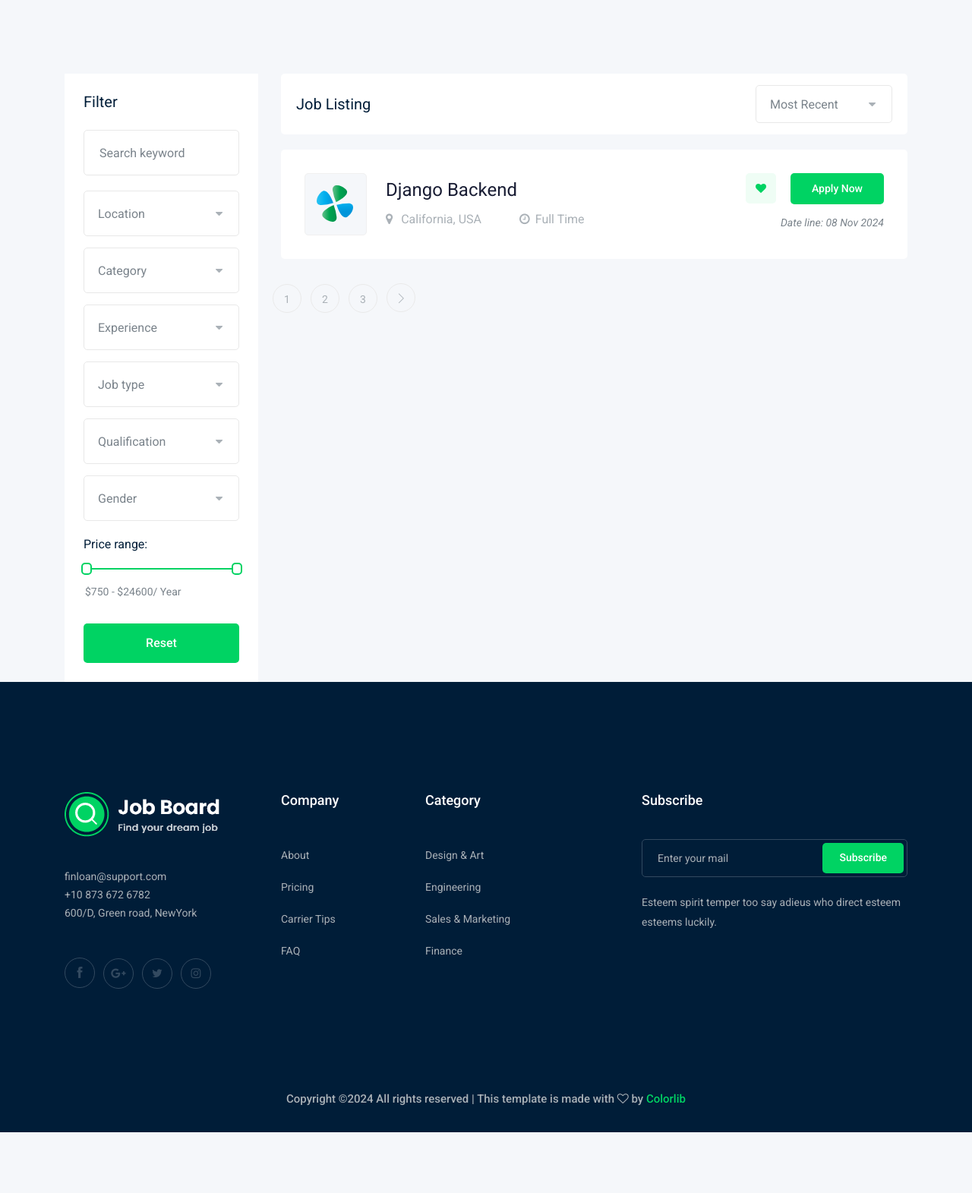
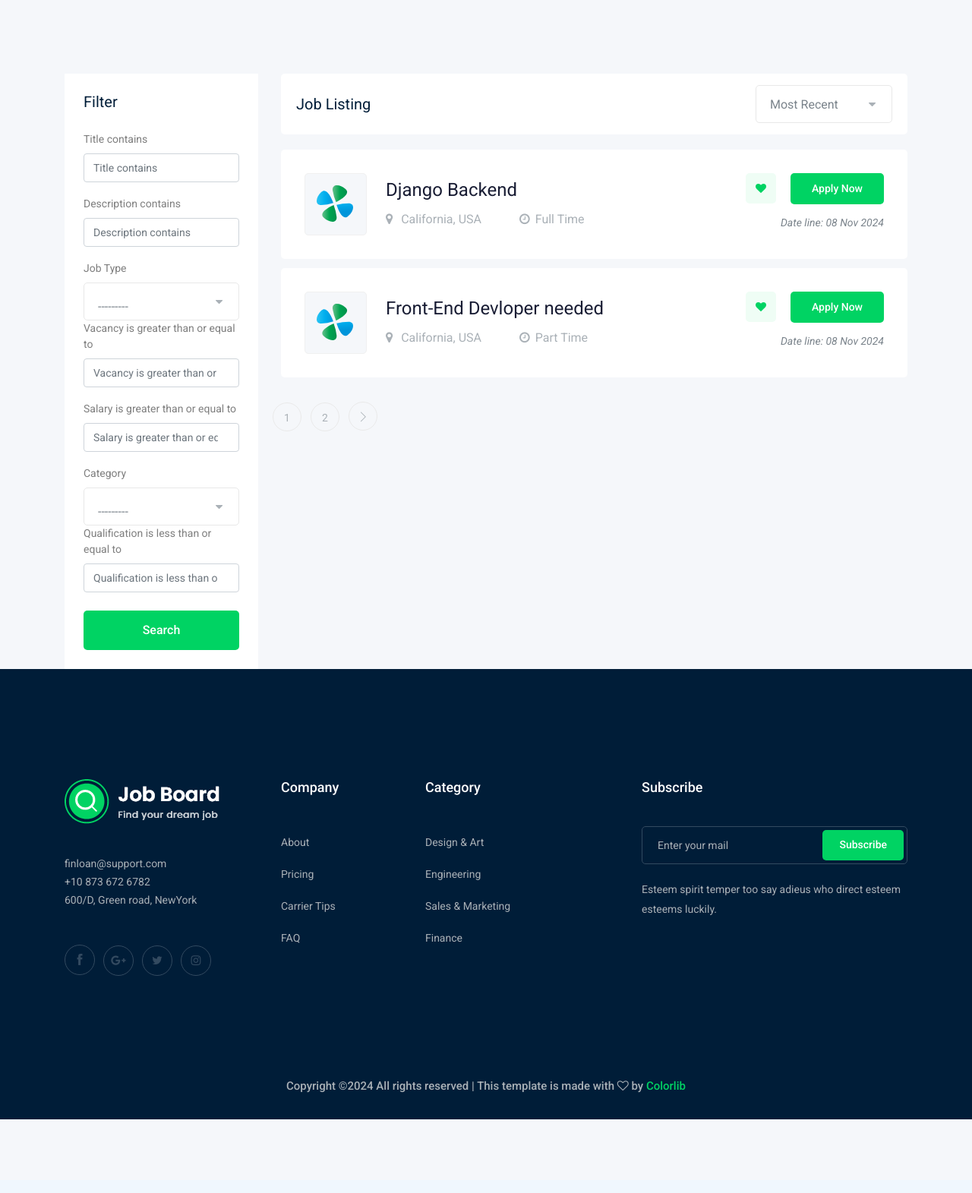
Before and after one commit to AhmadALharere/Job-Board, a Django app: page /job/ in a window 1280 px wide. Shown: the part 354-1925 px from the top of the page at 76% size. After the commit the page ends 1828 px from the top, so only its background shows below. Run offline with Django 3.2, Linux system fonts and the light colour scheme; data comes from the database, SQL or seed files in the repository; some libraries are stand-ins or nearby versions.

Commit message:
running filter

```diff
--- /dev/null
+++ b/Jobs/filters.py
@@ -0,0 +1,13 @@
+import django_filters
+from .models import Jobs
+
+
+class jobFelter(django_filters.FilterSet):
+    title = django_filters.CharFilter(lookup_expr='icontains')
+    description = django_filters.CharFilter(lookup_expr='icontains')
+    vacancy = django_filters.NumberFilter(field_name='vacancy',lookup_expr='gte')
+    salary = django_filters.NumberFilter(field_name='salary',lookup_expr='gte')
+    qualification = django_filters.NumberFilter(field_name='qualification',lookup_expr='lte')
+    class Meta:
+        model = Jobs
+        fields=['title','description','job_Type','vacancy','salary','category','qualification']
--- a/Jobs/templates/Jobs/show Jobs.html
+++ b/Jobs/templates/Jobs/show Jobs.html
@@ -1,5 +1,5 @@
 {% extends 'base.html' %}
-
+{% load bootstrap4 %}
     {% block body %}
     <div class="bradcam_area bradcam_bg_1">
         <div class="container">
@@ -22,80 +22,13 @@
                     <div class="job_filter white-bg">
                         <div class="form_inner white-bg">
                             <h3>Filter</h3>
-                            <form action="#">
-                                <div class="row">
-                                    <div class="col-lg-12">
-                                        <div class="single_field">
-                                            <input type="text" placeholder="Search keyword">
-                                        </div>
-                                    </div>
-                                    <div class="col-lg-12">
-                                        <div class="single_field">
-                                            <select class="wide">
-                                                <option data-display="Location">Location</option>
-                                                <option value="1">Rangpur</option>
-                                                <option value="2">Dhaka </option>
-                                            </select>
-                                        </div>
-                                    </div>
-                                    <div class="col-lg-12">
-                                        <div class="single_field">
-                                            <select class="wide">
-                                                <option data-display="Category">Category</option>
-                                                <option value="1">Category 1</option>
-                                                <option value="2">Category 2 </option>
-                                            </select>
-                                        </div>
-                                    </div>
-                                    <div class="col-lg-12">
-                                        <div class="single_field">
-                                            <select class="wide">
-                                                <option data-display="Experience">Experience</option>
-                                                <option value="1">Experience 1</option>
-                                                <option value="2">Experience 2 </option>
-                                            </select>
-                                        </div>
-                                    </div>
-                                    <div class="col-lg-12">
-                                        <div class="single_field">
-                                            <select class="wide">
-                                                <option data-display="Job type">Job type</option>
-                                                <option value="1">full time 1</option>
-                                                <option value="2">part time 2 </option>
-                                            </select>
-                                        </div>
-                                    </div>
-                                    <div class="col-lg-12">
-                                        <div class="single_field">
-                                            <select class="wide">
-                                                <option data-display="Qualification">Qualification</option>
-                                                <option value="1">Qualification 1</option>
-                                                <option value="2">Qualification 2</option>
-                                            </select>
-                                        </div>
-                                    </div>
-                                    <div class="col-lg-12">
-                                        <div class="single_field">
-                                            <select class="wide">
-                                                <option data-display="Gender">Gender</option>
-                                                <option value="1">male</option>
-                                                <option value="2">female</option>
-                                            </select>
-                                        </div>
-                                    </div>
-                                </div>
+                            <form method="GET">
+                                {% bootstrap_form jobfelter.form %}
+                                <input type="submit" value="Search" class="boxed-btn3 w-100 mt-2">
+
                             </form>
                         </div>
-                        <div class="range_wrap">
-                            <label for="amount">Price range:</label>
-                            <div id="slider-range"></div>
-                            <p>
-                                <input type="text" id="amount" readonly style="border:0; color:#7A838B; font-size: 14px; font-weight:400;">
-                            </p>
-                        </div>
-                        <div class="reset_btn">
-                            <button  class="boxed-btn3 w-100" type="submit">Reset</button>
-                        </div>
+
                     </div>
                 </div>
                 <div class="col-lg-9">
--- a/Jobs/templates/Jobs/show job details.html
+++ b/Jobs/templates/Jobs/show job details.html
@@ -74,6 +74,7 @@
                                 <li>Salary: <span>{{Job.salary}} k/y</span></li>
                                 <li>Location: <span>California, USA</span></li>
                                 <li>Job Nature: <span> {{Job.job_Type}}</span></li>
+                                <li>qualification: <span> {{Job.qualification}} year at least</span></li>
                             </ul>
                         </div>
                     </div>
--- a/Jobs/views.py
+++ b/Jobs/views.py
@@ -4,14 +4,20 @@ from django.core.paginator import Paginator
 from .form import applyform,addJob
 from django.urls import reverse
 from django.contrib.auth.decorators import login_required
+from .filters import jobFelter
 # Create your views here.
 
 def Show_job(request):
     list_of_jobs = Jobs.objects.all()
-    paginator = Paginator(list_of_jobs,1)
+
+    felteringJob = jobFelter(request.GET,queryset=list_of_jobs)
+    list_of_jobs = felteringJob.qs
+
+
+    paginator = Paginator(list_of_jobs,2)
     pageNumber = request.GET.get('page')
     pag_obj = paginator.get_page(pageNumber)
-    return render(request,'Jobs/show Jobs.html',{'Job':pag_obj})
+    return render(request,'Jobs/show Jobs.html',{'Job':pag_obj,'jobfelter':felteringJob})
 
 def show_job_details(request, slug):
     jobDetail = Jobs.objects.get(slug=slug)
--- a/project/settings.py
+++ b/project/settings.py
@@ -45,6 +45,7 @@ INSTALLED_APPS = [
     'contact',
     'home',
     "bootstrap4",
+    'django_filters',
 
 ]
 
```
